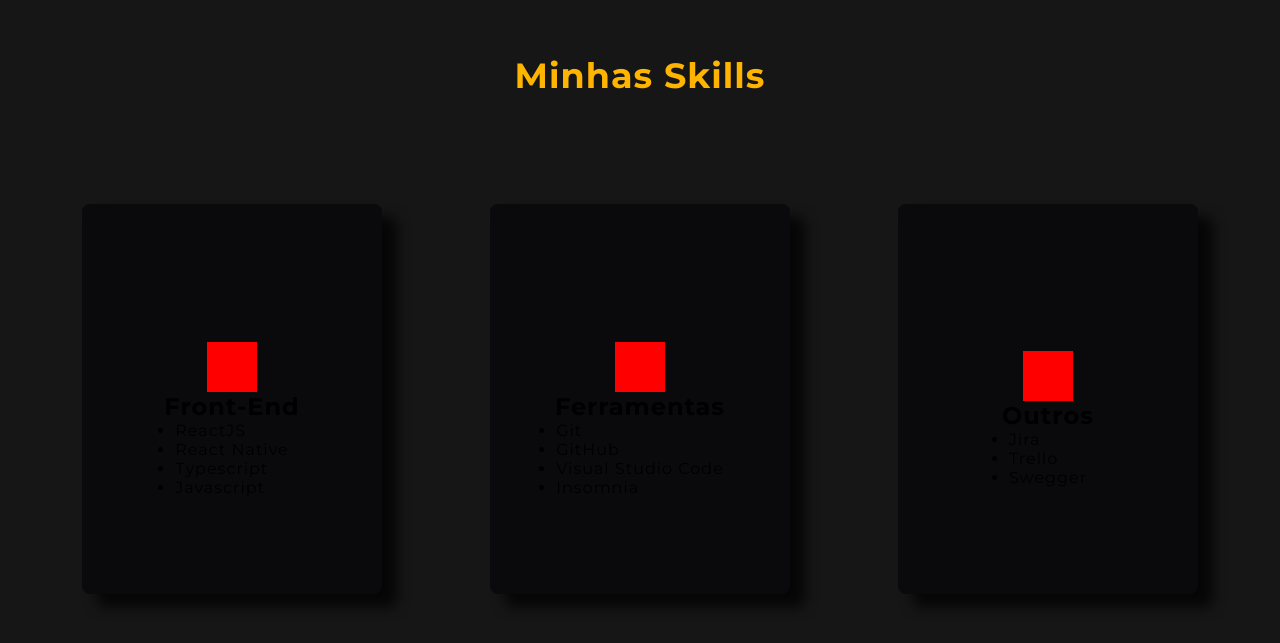
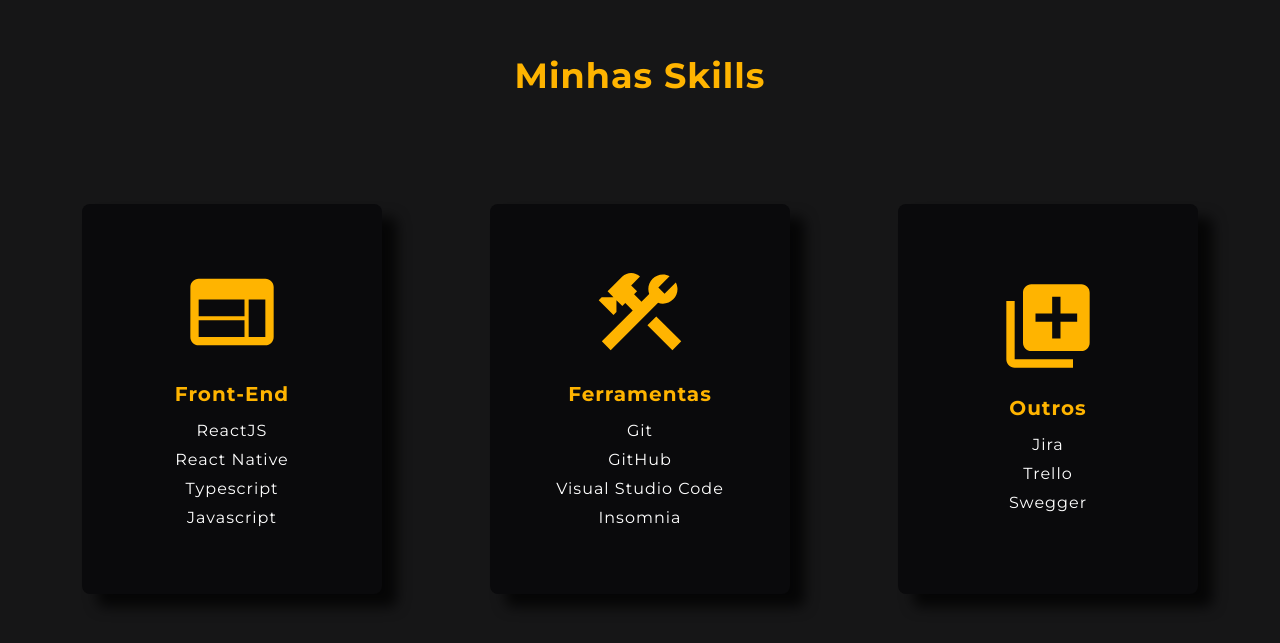
Before and after one commit to EvertonCarvalho1/portfolio-app, a React (Create React App) app: page / in a window 1280 px wide. Shown: the part 1781-2424 px from the top of the page. Built offline with nearby package versions, Linux system fonts and the light colour scheme.

Commit message:
finished component of my skills

```diff
--- a/src/components/SocialMedia/index.tsx
+++ b/src/components/SocialMedia/index.tsx
@@ -11,15 +11,15 @@
         <Container>
             <div className="socialMedia">
                 <div>
-                    <a href=""><GitHubIcon /></a>
+                    <a href="https://github.com/EvertonCarvalho1" target={"_blank"}><GitHubIcon /></a>
                 </div>
 
                 <div>
-                    <a href=""><LinkedInIcon /></a>
+                    <a href="https://www.linkedin.com/in/everton-carvalho-9395a6137/" target={"_blank"}><LinkedInIcon /></a>
                 </div>
 
                 <div>
-                    <a href=""><InstagramIcon /></a>
+                    <a href="https://www.instagram.com/http.everton_/" target={"_blank"}><InstagramIcon /></a>
                 </div>
             </div>
         </Container>
--- a/src/components/SocialMedia/styles.ts
+++ b/src/components/SocialMedia/styles.ts
@@ -23,9 +23,9 @@
 
                     &:hover{
                         color: #FFF;
-                        transform: scale(1.3);
-                        -webkit-transform: scale(1.3);
-                        -ms-transform: scale(1.3);
+                        transform: scale(1.1);
+                        -webkit-transform: scale(1.1);
+                        -ms-transform: scale(1.1);
                     }
                 }
             }
--- a/src/pages/AboutMe/styles.ts
+++ b/src/pages/AboutMe/styles.ts
@@ -39,9 +39,8 @@
         p{
             margin: 40px 0 15px;
             line-height: 2.2rem;
-            font-family: "Roboto", serif;
             font-weight: normal;
-            font-size: 18px;
+            font-size: 16px;
             color: #FFF;
             & + p{
                 margin: 0 0 32px;
--- a/src/pages/Home/index.tsx
+++ b/src/pages/Home/index.tsx
@@ -10,7 +10,7 @@
                 <SocialMedia />
                 <div className='containerText'>
                     <div className="homeTextContainer">
-                        <h1>Olá, Me chamo <span>Everton!</span></h1>
+                        <h1>Olá, me chamo <span>Everton!</span></h1>
                         <div className="homeDescription">
                             <h1 >Um desenvolvedor curioso, que está sempre <br /> procurando aprender mais.</h1>
                         </div >
@@ -23,7 +23,7 @@
                     <div className="containerButton">
                         <div className="animated-border"></div>
                         <div className="corner">
-                            <button className="buttonSeeProjects">Ver Projetos</button>
+                            <a href="https://github.com/EvertonCarvalho1" target={"_blank"} className="buttonSeeProjects">Ver Projetos</a>
                         </div>
                     </div>
                 </div>
--- a/src/pages/Home/styles.ts
+++ b/src/pages/Home/styles.ts
@@ -47,8 +47,7 @@
                 margin: 16px 16px 0px;
                 h1{
                     line-height: 2.2rem;
-                    font-family: "Roboto", serif;
-                    font-size: 20px;
+                    font-size: 17px;
                     font-weight: normal;
                 }
             }
@@ -64,8 +63,7 @@
     .welcomeText{
         h1{
             line-height: 2.2rem;
-            font-family: "Roboto", serif;
-            font-size: 20px;
+            font-size: 17px;
             color: #FFB400;
             font-weight: normal;
             margin: 16px 0px 0px 0px;
@@ -85,6 +83,10 @@
             transition:  0.3s;
             font-weight: 500;
             font-size: 16px;
+            display: flex;
+            align-items: center;
+            justify-content: center;
+            text-decoration: none;
             &:hover{
                 background: #ba8400;
                 color: #FFF;
--- a/src/pages/Main/index.tsx
+++ b/src/pages/Main/index.tsx
@@ -56,11 +56,6 @@
                     <div
                         id="mySkills"
                         className="mySkills"
-                        data-aos='fade-right'
-                        data-aos-anchor=".mySkills"
-                        data-aos-easing="ease-in-sine"
-                        data-aos-offset="500"
-                        data-aos-duration="500"
                     >
                         <MySkills />
                     </div>
--- a/src/pages/Main/styles.ts
+++ b/src/pages/Main/styles.ts
@@ -11,6 +11,7 @@
         justify-content: center;
         align-items: center;
     }
+
     .aboutMe{
         width: 100%;
         margin: 0 auto;
--- a/src/pages/MySkills/index.tsx
+++ b/src/pages/MySkills/index.tsx
@@ -1,8 +1,19 @@
-import React from "react";
+import React, { useEffect } from "react";
+import Aos from "aos";
+import WebIcon from '@mui/icons-material/Web';
+import ConstructionIcon from '@mui/icons-material/Construction';
+import LibraryAddIcon from '@mui/icons-material/LibraryAdd';
+
 import { Container } from "./styles";
 
 const MySkills: React.FC = () => {
 
+    useEffect(() => {
+        Aos.init({
+            duration: 3000,
+            mirror: true
+        });
+    }, []);
 
     return (
         <Container>
@@ -12,8 +23,15 @@
 
             <div className="containerSkills">
 
-                <div className="cardSkills">
+                <div
+                    data-aos="fade-up"
+                    data-aos-anchor-placement="top-bottom"
+                    className="cardSkills"
+                    data-aos-offset="300"
+                    data-aos-duration="1000"
+                >
                     <div className="icon">
+                        <WebIcon />
                     </div>
 
                     <h1>Front-End</h1>
@@ -26,8 +44,15 @@
                     </ul>
                 </div>
 
-                <div className="cardSkills">
+                <div
+                    data-aos="fade-down"
+                    data-aos-anchor-placement="top-bottom"
+                    className="cardSkills"
+                    data-aos-offset="300"
+                    data-aos-duration="1000"
+                >
                     <div className="icon">
+                        <ConstructionIcon />
                     </div>
 
                     <h1>Ferramentas</h1>
@@ -40,8 +65,15 @@
                     </ul>
                 </div>
 
-                <div className="cardSkills">
+                <div
+                    data-aos="fade-up"
+                    data-aos-anchor-placement="top-bottom"
+                    className="cardSkills"
+                    data-aos-offset="300"
+                    data-aos-duration="1000"
+                >
                     <div className="icon">
+                        <LibraryAddIcon />
                     </div>
 
                     <h1>Outros</h1>
--- a/src/pages/MySkills/styles.ts
+++ b/src/pages/MySkills/styles.ts
@@ -21,23 +21,55 @@
         padding: 100px 0px;
         display: flex;
         justify-content: space-between;
+        h1{
+            font-size: 20px;
+            font-weight: 700;
+            color: #FFB400;
+            margin-bottom: 15px;
+        }
+
+        ul{
+            list-style: none;
+            color: #FFF;
+            li{
+                margin-bottom: 10px;
+                font-size: 16px;
+                text-align: center;
+            }
+        }
     }
 
     .icon{
-        width: 50px;
-        height: 50px;
-        background-color: red;
-    }
+        text-decoration: none;
+        color: #FFB400;
+        width: 100px;
+        height: 100px;
+        margin-bottom: 20px;
+        cursor: pointer;
+            svg{
+                transition: 0.3s ease;
+                width: 100px;
+                height: 100px;
+
+                &:hover{
+                    color: #FFF;
+                    transform: scale(1.1);
+                    -webkit-transform: scale(1.1);
+                    -ms-transform: scale(1.1);
+                }
+            }
+        }
 
     .cardSkills{
         width: 100%;
         max-width: 300px;
         height: 390px;
-        padding: 50px 20px 10px;
+        padding: 20px;
         margin: 0px 20px;
         display: flex;
         flex-direction: column;
-        justify-content: center;  align-items: center;
+        justify-content: center;
+        align-items: center;
         background-color: #0a0a0c;
         border-radius: 8px;
         -webkit-box-shadow: 15px 13px 13px 0px rgba(0,0,0,0.75);
```
